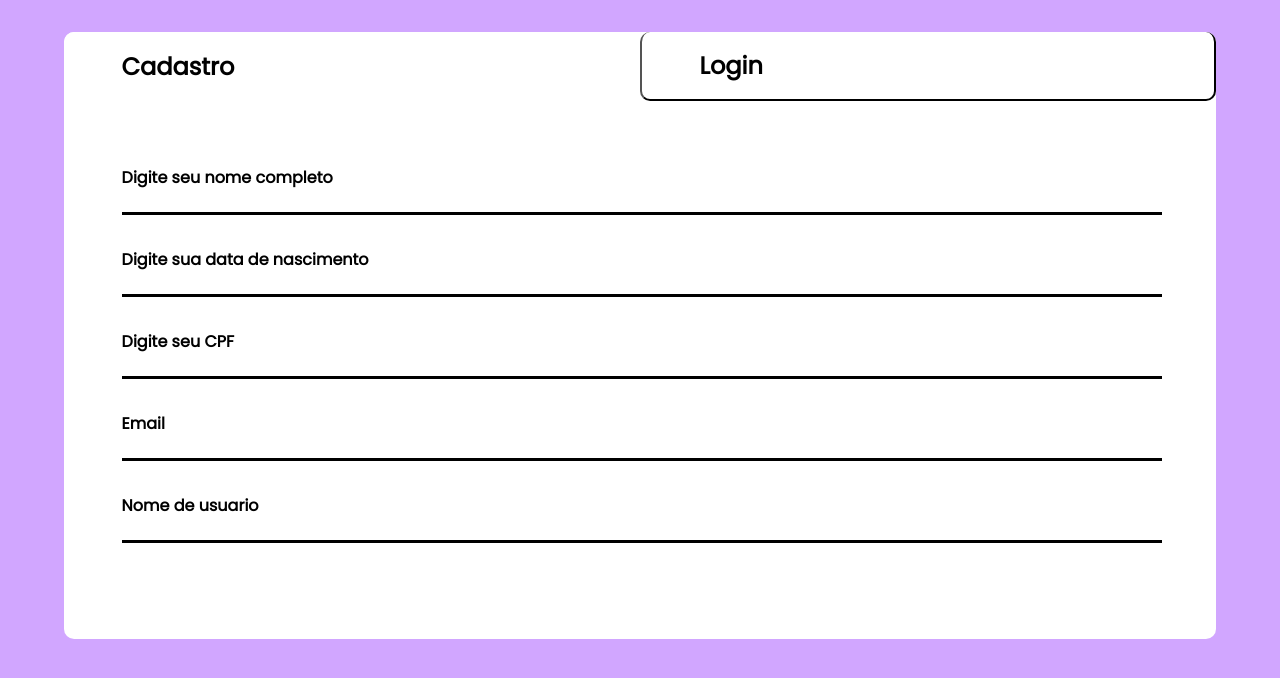
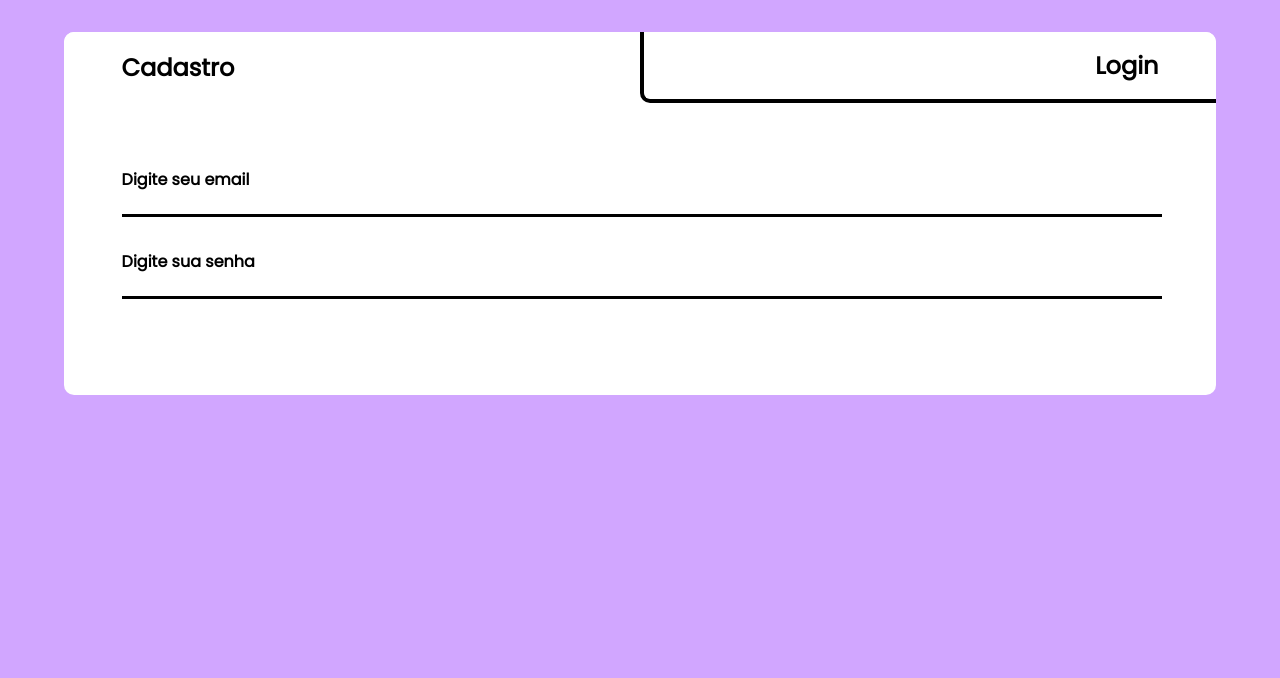
Before and after one commit to joaoson/LI-MAO-TSJS-, a plain HTML site: page Home/cadastro.html in a window 1280 px wide. Both pictures are taken after a click on the button "Login". Drawn offline with Linux system fonts and the light colour scheme.

Commit message:
Fixed Register Page

```diff
--- a/Home/cadastro.html
+++ b/Home/cadastro.html
@@ -14,10 +14,10 @@
 <body>
     <div class="container">
         <div class="navbar">
-            <button class="cadastro">Cadastro</button>
-            <button id="login" class="login">Login</button>
+            <button id="registerBtn" class="cadastro">Cadastro</button>
+            <button id="loginBtn" class="login">Login</button>
         </div>
-        <div class="register">
+        <div id="registerDiv" class="register">
             <form action="" method="post">
                 <label for="nome">Digite seu nome completo</label><br>
                 <input type="text" id="nome" name="nome"><br>
@@ -31,7 +31,7 @@
                 <input type="text" id="user" name="user"><br>
             </form>
         </div>
-        <div class="loginpage hidden">
+        <div id="loginDiv" class="loginpage hidden">
             <form action="" method="post">
                 <label for="emailLog">Digite seu email</label><br>
                 <input type="email" id="emailLog" name="emailLog"><br>
```
